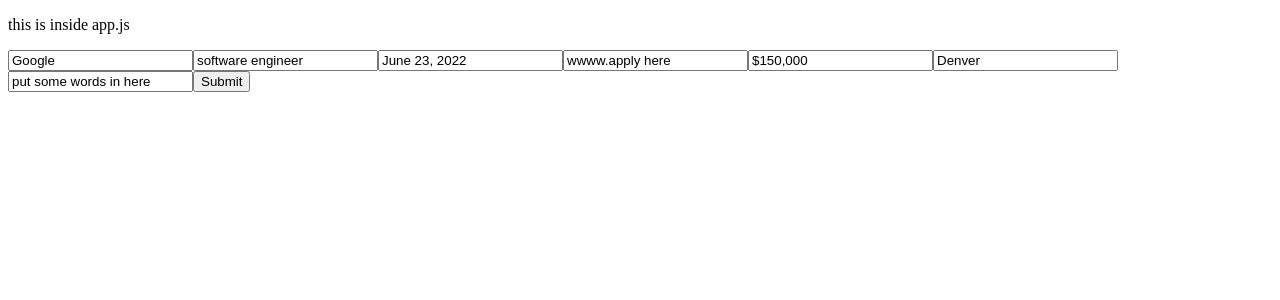
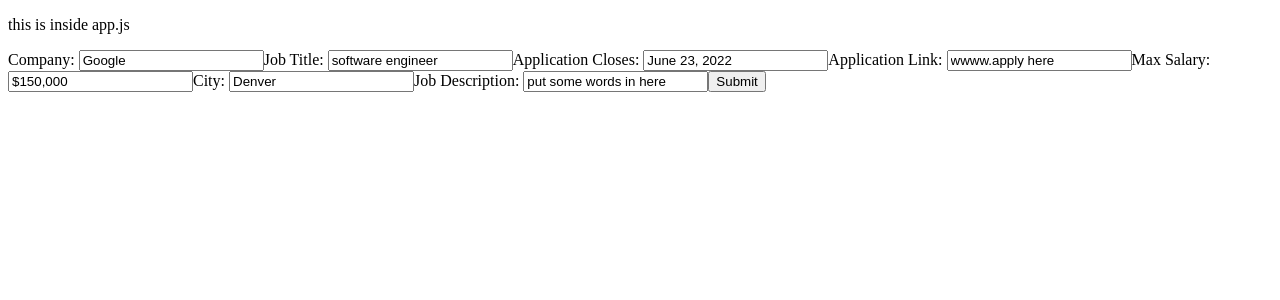
Before and after one commit to PTRI-7-Team-Axolotl/secure-the-bag, a React (Create React App) app: page /user in a window 1280 px wide. Both pictures are taken after a click on the element "Google". Shown: the top 300 px of the page. Built offline with nearby package versions, Linux system fonts and the light colour scheme; the HTML template or start-up script is replaced by a standard one.

Commit message:
updating job details state upon submit

```diff
--- a/src/JobInfo.jsx
+++ b/src/JobInfo.jsx
@@ -10,7 +10,7 @@ function JobInfo(props) {
 
     const onSubmit = data => {
         setIsLoaded(true);
-        setJob([job[jobIndex].title, data]);
+        setJob([job[jobIndex], data]);
         console.log('data', data);
         setIsShown(current => !current);
     }
@@ -42,12 +42,19 @@ function JobInfo(props) {
         return (
             <div>
                 <form onSubmit={handleSubmit(onSubmit)} >
+                    <label for="employer">Company: </label>
                     <input type="text" {...register("employer")} defaultValue={job[jobIndex].employer} />
+                    <label for="title">Job Title: </label>
                      <input type="text" {...register("title")} defaultValue={job[jobIndex].title} />
+                     <label for="expiration">Application Closes: </label>
                      <input type="text" {...register("expiration")} defaultValue={job[jobIndex].expiration} />
+                     <label for="application">Application Link: </label>
                      <input type="text" {...register("application")} defaultValue={job[jobIndex].application} />
+                     <label for="salary">Max Salary: </label>
                      <input type="text" {...register("salary")} defaultValue={job[jobIndex].salary} />
+                     <label for="city">City: </label>
                      <input type="text" {...register("city")} defaultValue={job[jobIndex].city} />
+                     <label for="description">Job Description: </label>
                      <input type="text" {...register("description")} defaultValue={job[jobIndex].description} />
                     <input type="submit"/>
                 </form>
--- a/src/User.jsx
+++ b/src/User.jsx
@@ -34,7 +34,7 @@ function User (props) {
     )
 
   return (
-    <JobInfo job={jobs} isLoaded={isLoaded}/>
+    <JobInfo job={jobs} />
   )
 
 }
```
Also changed, not shown: 1 other file (tests, documents, lock files or other folders).
